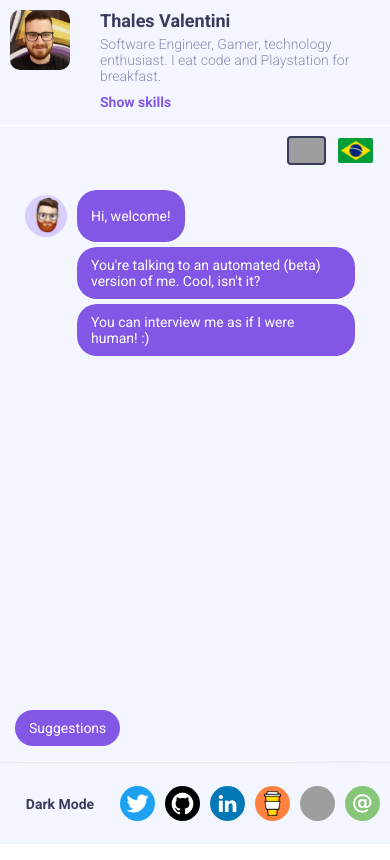
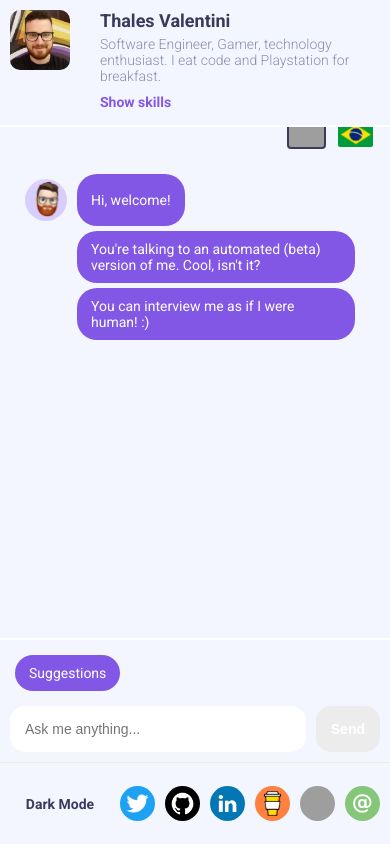
Before and after one commit to ThalesLudwig/portfolio-web, a React (Create React App) app: page / in a window 390 px wide. Shown: the top 860 px of the page. Built offline with nearby package versions, Linux system fonts and the light colour scheme; grey boxes are pictures that could not be loaded.

Commit message:
Improved mobile experience

```diff
--- a/src/App.js
+++ b/src/App.js
@@ -30,6 +30,7 @@ import {
   Flag,
   FlagRow,
   ContainerWrapper,
+  SuggestionsInputWrapper,
 } from "./AppStyled";
 
 const printMessages = (messages) => {
@@ -140,17 +141,21 @@ const App = ({
                   onClick={() => setPortuguese()}
                 />
               </FlagRow>
-              <Chat debug={false} scrollViewClassName='scroll-bar'>
+              <Chat debug={false} scrollViewClassName="scroll-bar">
                 {printMessages(messages)}
                 <>{isLoading && <Message {...loadingMessage} />}</>
               </Chat>
+
+              <SuggestionsInputWrapper>
                 <SuggestionsWrapper>
                   <Pill
                     key="suggestion"
                     clickable
                     text={formatMessage(localization.suggestions)}
                     isPrimary
-                  onClick={() => setIsShowingSuggestions(!isShowingSuggestions)}
+                    onClick={() =>
+                      setIsShowingSuggestions(!isShowingSuggestions)
+                    }
                   />
                   {isShowingSuggestions && (
                     <>
@@ -260,6 +265,7 @@ const App = ({
                     </Button>
                   </GoButtonWrapper>
                 </InputWrapper>
+              </SuggestionsInputWrapper>
             </form>
           </CardMain>
           <ProfileWrapper>
--- a/src/AppStyled.js
+++ b/src/AppStyled.js
@@ -44,6 +44,8 @@ export const ProfileWrapper = styled.div`
 
   @media (max-width: ${MOBILE}) {
     margin-bottom: 1px;
+    position: fixed;
+    top: 0;
   }
 `;
 
@@ -88,13 +90,10 @@ export const Chat = styled(ScrollToBottom)`
   flex-direction: column;
   margin-bottom: 10px;
   padding: 10px;
-  overflow-y: hidden;
   height: 500px;
-  -ms-overflow-style: none;
-  scrollbar-width: none;
 
-  &::-webkit-scrollbar {
-    display: none;
+  @media (max-width: ${MOBILE}) {
+    height: calc(100vh - 380px);
   }
 `;
 
@@ -118,3 +117,18 @@ export const Flag = styled.div`
   border: 2px ${({ theme, isActive }) => (isActive ? theme.title : theme.card)}
     solid;
 `;
+
+export const SuggestionsInputWrapper = styled.div`
+  display: flex;
+  flex-direction: column;
+  background-color: ${({ theme }) => theme.card};
+
+  @media (max-width: ${MOBILE}) {
+    position: fixed;
+    bottom: 82px;
+    left: 0;
+    right: 0;
+    padding: 10px;
+    border-top: ${({ theme }) => `2px solid ${theme.background}`};
+  }
+`;
--- a/src/components/CardMain/CardMainStyled.js
+++ b/src/components/CardMain/CardMainStyled.js
@@ -16,5 +16,8 @@ export const Container = styled.div`
 
   @media (max-width: ${MOBILE}) {
     border-radius: 0px;
+    position: fixed;
+    top: 110px;
+    bottom: 200px;
   }
 `;
--- a/src/components/CardProfile/CardProfileStyled.js
+++ b/src/components/CardProfile/CardProfileStyled.js
@@ -55,6 +55,7 @@ export const BackgroundImage = styled.div`
 
   @media (max-width: ${MOBILE}) {
     border-radius: 0px;
+    border-bottom: ${({ theme }) => `2px solid ${theme.background}`};
   }
 `;
 
@@ -152,7 +153,7 @@ export const Pills = styled.div`
   }
 
   @media (max-width: ${MOBILE}) {
-    display: ${({ shouldDisplay }) => shouldDisplay ? "flex" : "none"};
+    display: ${({ shouldDisplay }) => (shouldDisplay ? "flex" : "none")};
     margin-left: -10px;
     margin-top: 10px;
   }
```
Lines whose indentation alone changed are shown as unchanged.
